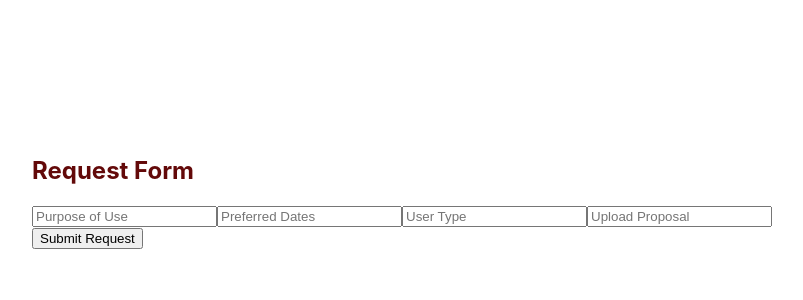
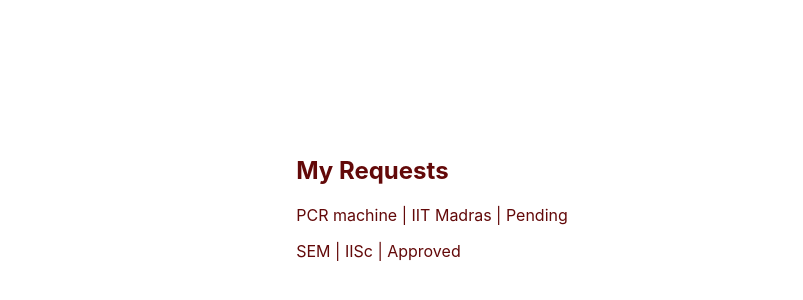
Before and after one commit to Nantha-Code/equipnet-india, a React (Vite) app: page / in a window 1280 px wide. Shown: the part 84-384 px from the top of the page, without its empty margins (208-1011 px from the left). Built offline with nearby package versions, Linux system fonts and the light colour scheme.

Commit message:
the dashboard page created and the page ui was created

```diff
--- a/src/App.jsx
+++ b/src/App.jsx
@@ -11,6 +11,7 @@ import EquipmentDetails from "./components/equipment/EquipmentDetails";
 import EquipmentCard from "./components/equipment/EquipmentCard";
 import EquipmentList from "./components/equipment/EquipmentList";
 import RequestForm from "./components/request/RequestForm";
+import Dashboard from "./pages/Dashboard";
 
 function App() {
   return (
@@ -26,7 +27,8 @@ function App() {
      {/* <EquipmentDetails/> */}
      {/* <EquipmentCard/> */}
      {/* <EquipmentList/> */}
-     <RequestForm/>
+     {/* <RequestForm/> */}
+     <Dashboard/>
     </>
   );
 }
--- a/src/pages/Dashboard.jsx
+++ b/src/pages/Dashboard.jsx
@@ -0,0 +1,17 @@
+import React from 'react'
+
+function Dashboard() {
+  return (
+    <>
+    <div className="dashboard-container">
+        <h2>My Requests</h2>
+        <div className="machine-container">
+            <p>PCR machine | IIT Madras | Pending</p>
+            <p>SEM | IISc | Approved</p>
+        </div>
+    </div>
+    </>
+  );
+}
+
+export default Dashboard;
```
